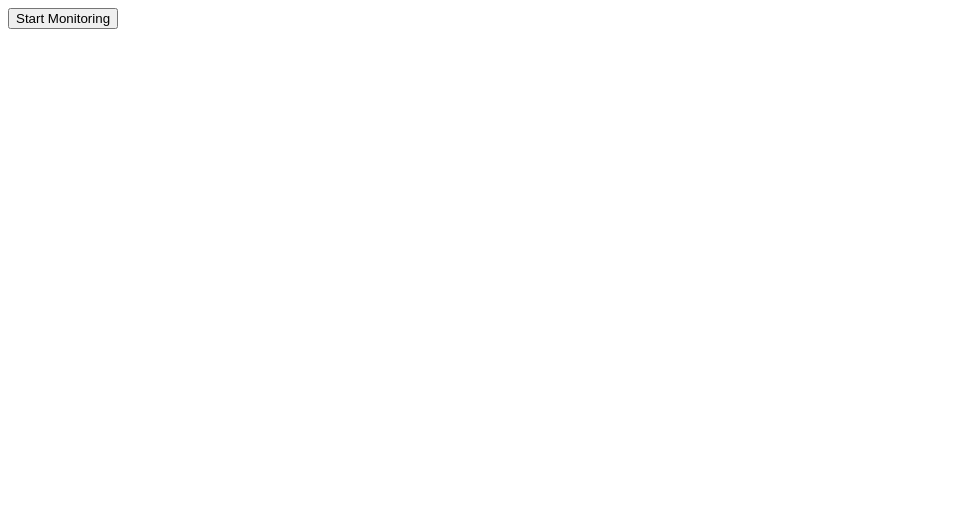
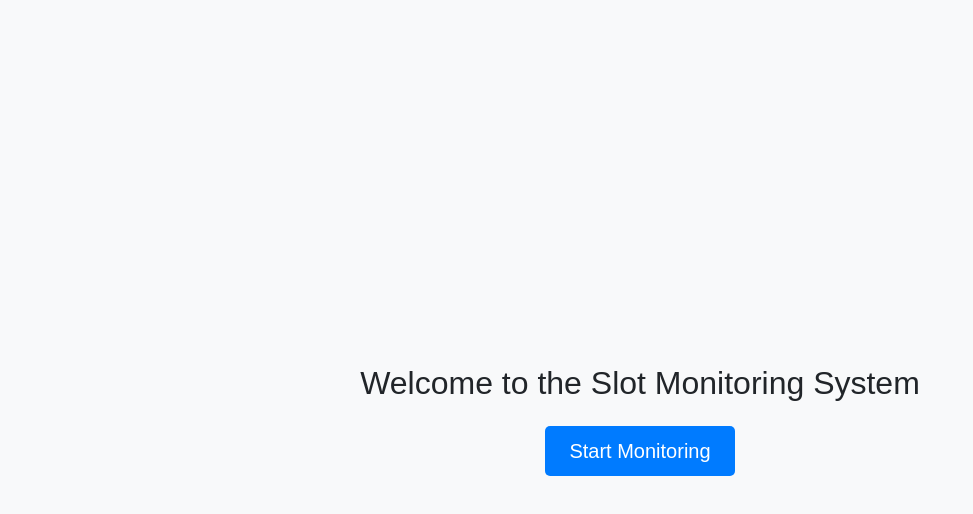
Before and after one commit to MajornaTradern/avbokningmingolf, a plain HTML site: page index.html in a window 1280 px wide. Shown: the whole page, without its empty margins (0-973 px from the left). Drawn offline with nearby package versions, Linux system fonts and the light colour scheme.

Commit message:
Update index.html

```diff
--- a/index.html
+++ b/index.html
@@ -3,10 +3,45 @@
 <head>
     <meta charset="UTF-8">
     <meta name="viewport" content="width=device-width, initial-scale=1.0">
-    <title>Start Monitoring</title>
+    <title>Slot Monitoring System</title>
+    <!-- Bootstrap CSS -->
+    <link rel="stylesheet" href="https://stackpath.bootstrapcdn.com/bootstrap/4.5.2/css/bootstrap.min.css">
+    <style>
+        body {
+            padding-top: 40px;
+            background-color: #f8f9fa;
+            display: flex;
+            justify-content: center;
+            align-items: center;
+            height: 100vh;
+            font-family: Arial, sans-serif;
+        }
+        .btn-custom {
+            font-size: 20px;
+            padding: 10px 24px;
+            background-color: #007bff;
+            color: white;
+            border-radius: 5px;
+            border: none;
+            cursor: pointer;
+            transition: background-color 0.3s ease;
+        }
+        .btn-custom:hover {
+            background-color: #0056b3;
+        }
+    </style>
 </head>
 <body>
-    <button id="startMonitoringBtn">Start Monitoring</button>
+
+<div class="container text-center">
+    <h2 class="mb-4">Welcome to the Slot Monitoring System</h2>
+    <button id="startMonitoringBtn" class="btn btn-custom">Start Monitoring</button>
+</div>
+
+<!-- Bootstrap and jQuery libraries -->
+<script src="https://code.jquery.com/jquery-3.5.1.slim.min.js"></script>
+<script src="https://cdn.jsdelivr.net/npm/@popperjs/core@2.5.2/dist/umd/popper.min.js"></script>
+<script src="https://stackpath.bootstrapcdn.com/bootstrap/4.5.2/js/bootstrap.min.js"></script>
 
 <script>
     document.getElementById('startMonitoringBtn').addEventListener('click', function() {
@@ -23,7 +58,7 @@
         })
         .catch((error) => {
             console.error('Error:', error);
-                alert(error);
+            alert('An error occurred. Please try again.');
         });
     });
 </script>
```
Lines whose indentation alone changed are shown as unchanged.
